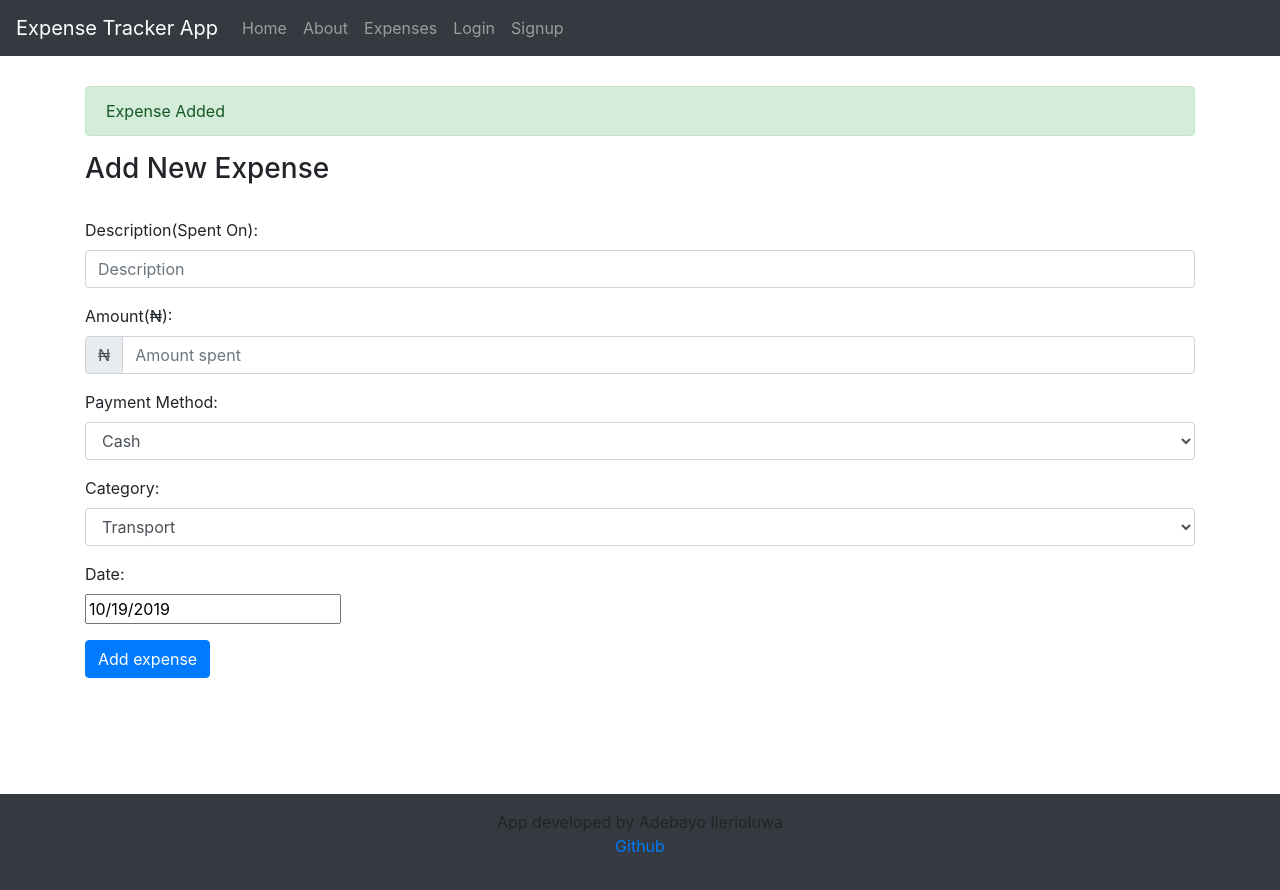
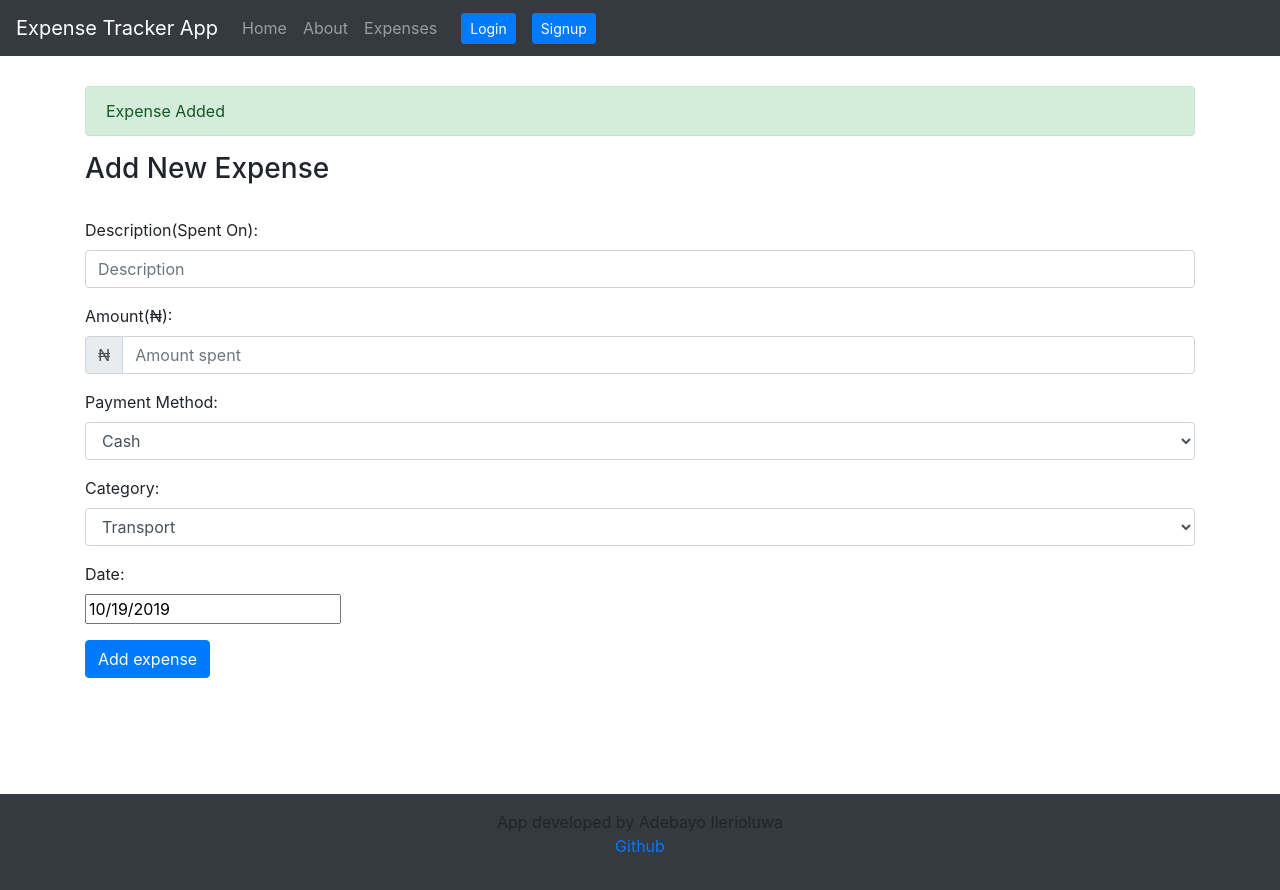
Before and after one commit to adebayoileri/Expense-tracker-App, a React (Create React App) app: page /create in a window 1280 px wide. Built offline with nearby package versions, Linux system fonts and the light colour scheme; the HTML template or start-up script is replaced by a standard one.

Commit message:
Made changes for react reserved words
(htmlFor className) and so on

```diff
--- a/package.json
+++ b/package.json
@@ -3,6 +3,7 @@
   "version": "0.1.0",
   "private": true,
   "dependencies": {
+    "axios": "^0.19.0",
     "bootstrap": "^4.3.1",
     "express": "^4.17.1",
     "jquery": "^3.4.1",
--- a/src/components/Createexpense.js
+++ b/src/components/Createexpense.js
@@ -26,7 +26,7 @@ export class Createexpense extends Component {
        }
        event.preventDefault();
       console.log(expense);
-    //    window.location ='/';
+       window.location ='/expenses';
     }
         onChangeDescription(e){
         this.setState({
--- a/src/components/layouts/NavBar.js
+++ b/src/components/layouts/NavBar.js
@@ -4,9 +4,8 @@ import { Link } from 'react-router-dom';
 
 export default function NavBar() {
     return (
-<nav className="navbar navbar-expand-sm bg-dark navbar-dark">
+<nav className="navbar navbar-expand-md bg-dark navbar-dark">
   <Link to="/" className="navbar-brand">Expense Tracker App </Link>
-
   <ul className="navbar-nav">
     <li className="nav-item">
       <Link to="/" className="nav-link">Home</Link>
@@ -17,13 +16,9 @@ export default function NavBar() {
     <li className="nav-item">
       <Link  to="/expenses" className="nav-link">Expenses</Link>
     </li>
-    <li className="nav-item">
-      <Link to="/auth/login" className="nav-link outline-white">Login</Link>
-    </li>
-    <li className="nav-item">
-      <Link to="/signup" className="nav-link outline-white">Signup</Link>
-    </li>
   </ul>
+  <button className="btn btn-sm align-middle btn-primary ml-3 order-lg-last" type="button"><Link to="/auth/login" className="text-white">Login</Link></button>
+  <button className="btn btn-sm align-middle btn-primary ml-3 order-lg-last" type="button"><Link to="/signup" className="text-white">Signup</Link></button>
 </nav>
     )
 }
--- a/src/components/pages/loginUser.js
+++ b/src/components/pages/loginUser.js
@@ -9,12 +9,12 @@ export class loginUser extends Component {
             <div className="container">
                 <form>
   <div className="form-group">
-    <label for="email">Email address</label>
+    <label htmlFor="email">Email address</label>
     <input type="email" className="form-control" id="email" aria-describedby="emailHelp" placeholder="Enter email" required/>
     <small id="emailHelp" className="form-text text-muted">We'll never share your email with anyone else.</small>
   </div>
   <div className="form-group">
-    <label for="password">Password</label>
+    <label htmlFor="password">Password</label>
     <input type="password" className="form-control" id="password" placeholder="Password" required/>
   </div>
 
--- a/src/components/pages/signUpUser.js
+++ b/src/components/pages/signUpUser.js
@@ -14,10 +14,10 @@ export class signUpUser extends Component {
     <small id="emailHelp" className="form-text text-muted">We'll never share your email with anyone else.</small>
   </div>
   <div className="form-group">
-    <label for="password">Create Password</label>
+    <label htmlFor="password">Create Password</label>
     <input type="password" className="form-control" id="password" placeholder="Enter a Password" required/>
   </div>
-  <button type="submit" onSubmit="window.location='/login'"className="btn btn-primary">Sign Up</button>
+  <button type="submit"className="btn btn-primary">Sign Up</button>
 </form>
             </div>
             </React.Fragment>
```
Also changed, not shown: 1 other file (tests, documents, lock files or other folders).
